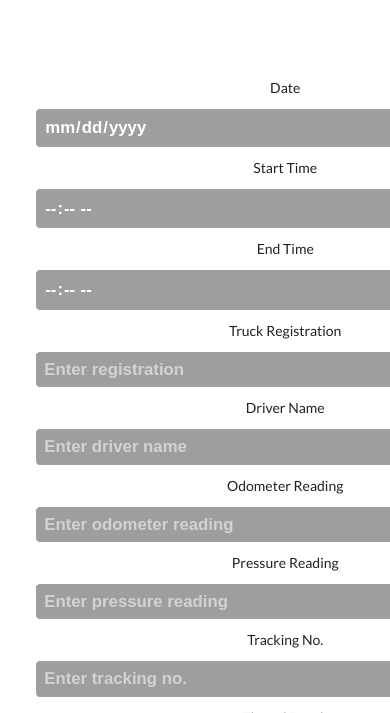
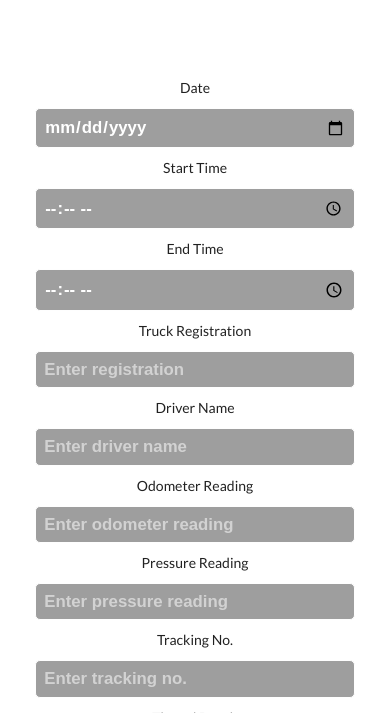
Before and after one commit to stephangriesel/sjtyresolution-log-site-google-sheets, a Gatsby site: page /log in a window 390 px wide. Shown: the part 131-844 px from the top of the page. Built offline with nearby package versions, Linux system fonts and the light colour scheme; Gatsby itself is replaced by a stand-in of ours.

Commit message:
make responsive

```diff
--- a/src/components/common/Form.js
+++ b/src/components/common/Form.js
@@ -2,5 +2,9 @@ import styled from "styled-components"
 
 export const Form = styled.form`
   max-width: 500px;
+  width: 100%;
   margin: 0 auto;
+  input {
+    width: 100%;
+  }
 `
```
